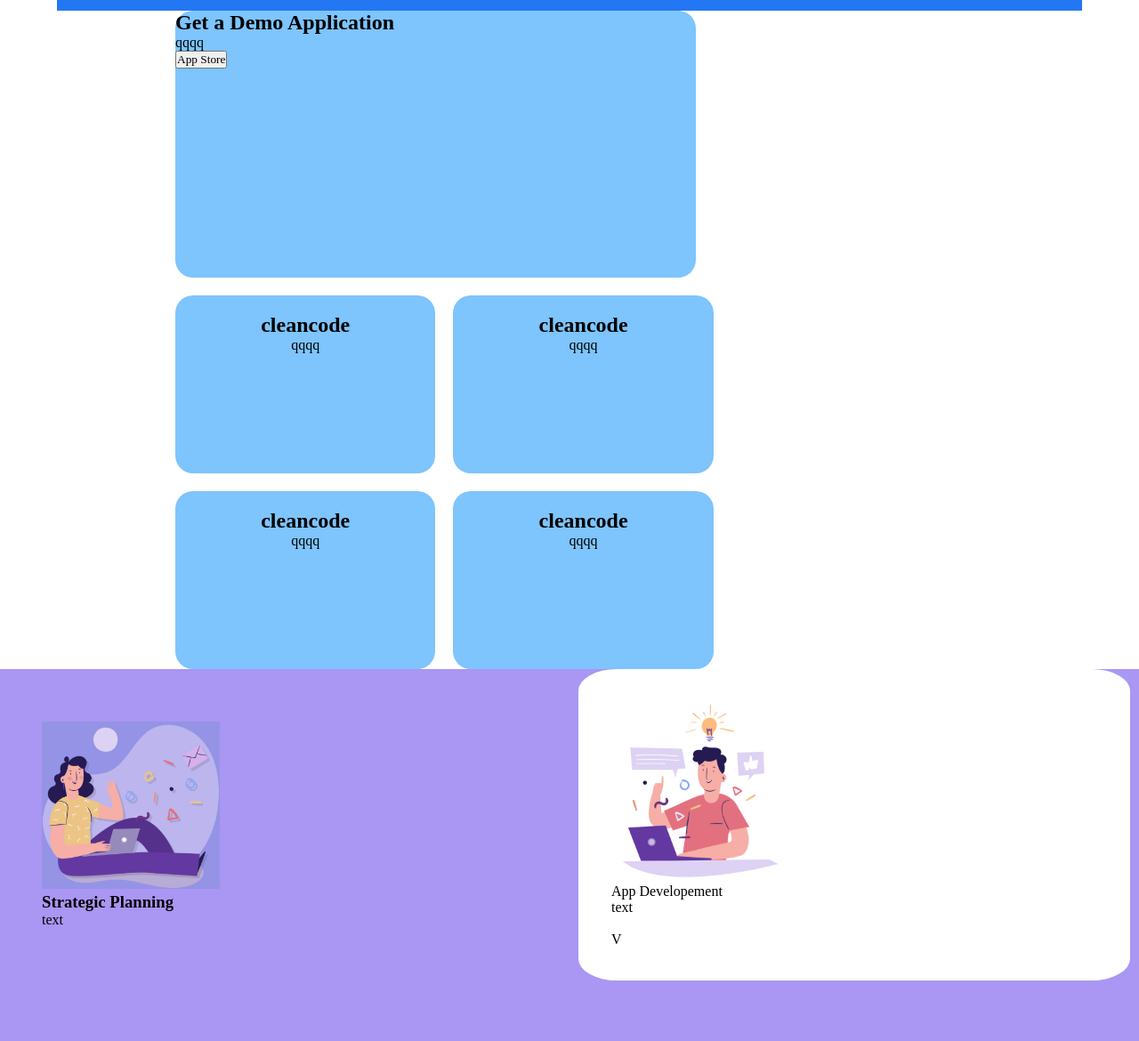
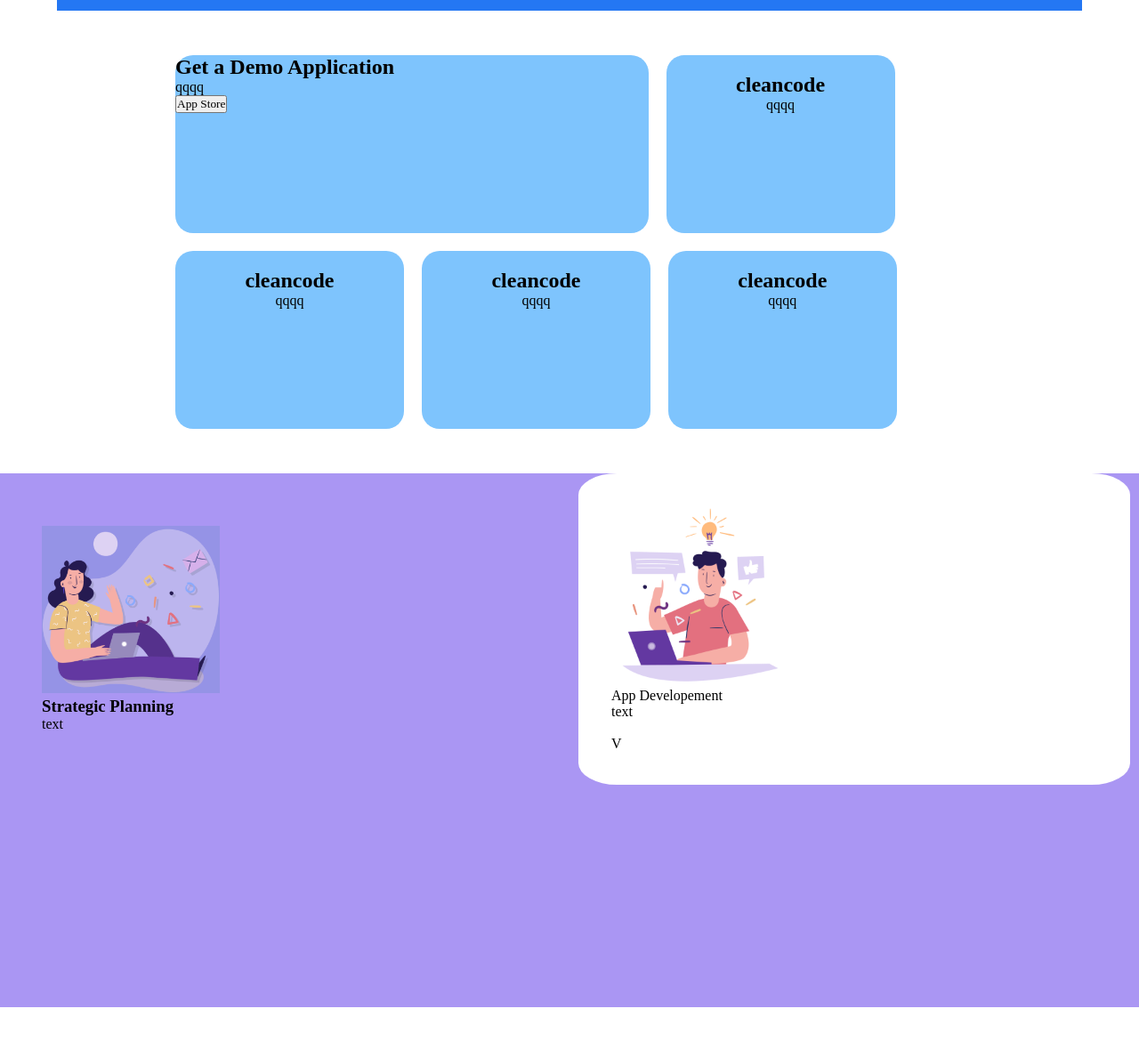
Before and after one commit to Skyfe24/htmlcss-responsive-layout, a plain HTML site: page index.html in a window 1280 px wide. Shown: the part 62-1232 px from the top of the page at 89% size. After the commit the page ends 1194 px from the top, so only its background shows below. Drawn offline with Linux system fonts and the light colour scheme.

Commit message:
several css corrections

```diff
--- a/style.css
+++ b/style.css
@@ -47,16 +47,16 @@ a {
 .squaring {
   flex-wrap: wrap;
   margin: 0 auto;
+  margin-top: 50px;
 }
 .square-big {
-  flex-basis: 66%;
+  flex-basis: 60%;
   border-radius: 20px;
-  min-height: 300px;
   background-color: #7ec4fd;
   text-align: left;
 }
 .square-normal {
-  flex-basis: 33%;
+  flex-basis: 29%;
   border-radius: 20px;
   min-height: 200px;
   background-color: #7ec4fd;
@@ -72,9 +72,11 @@ a {
   flex-basis: calc(100% / 2 - 20px);
   min-height: 50px;
 }
-section{
+.violet{
   background-color: rgb(170, 150, 243);
-  min-height: 800px;
+  margin-top: 50px;
+  min-height: 600px;
+
 }
 img{
   max-width: 200px;
```
